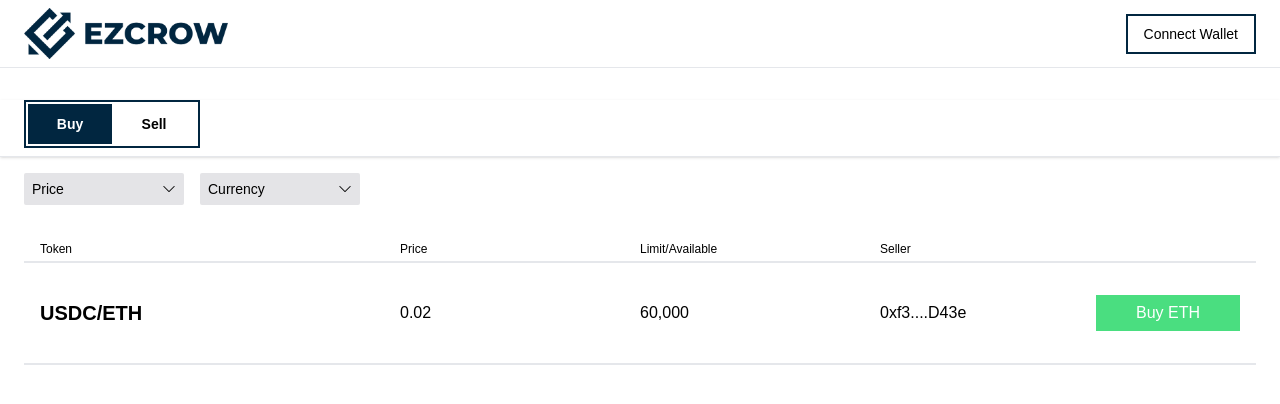
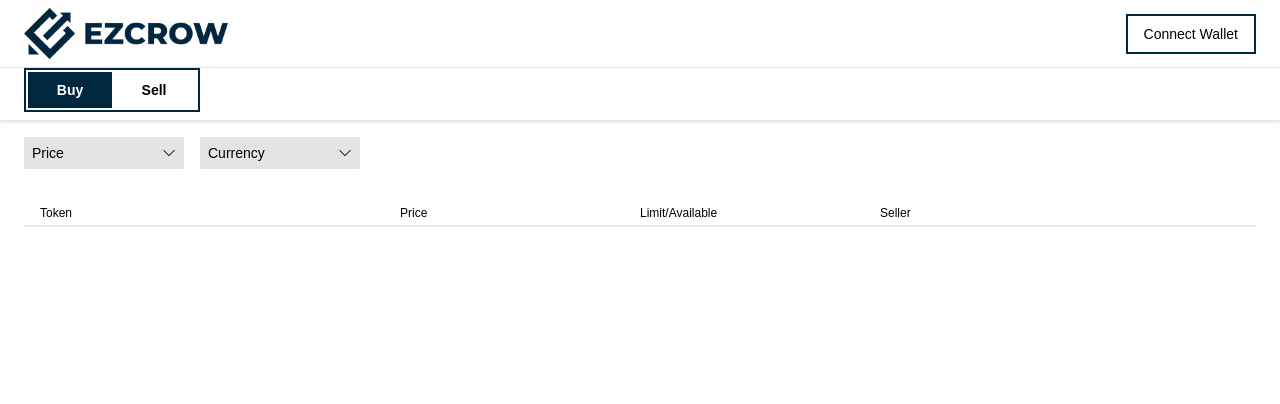
Before and after one commit to Ezcrow7/Ezcrow, a React (Create React App) app: page / in a window 1280 px wide. Shown: the top 404 px of the page. Built offline with nearby package versions, Linux system fonts and the light colour scheme; a web font is replaced by a local one; what web3 would draw is missing.

Commit message:
updated listings file to make listed tokens dynamic and to not display tokens with 0 balance

```diff
--- a/src/pages/Listings.jsx
+++ b/src/pages/Listings.jsx
@@ -1,15 +1,35 @@
-import {useState} from 'react'
+import { useEffect, useState } from 'react'
+import { getOfferedTokens } from '../appCore/web3ReadFunctions'
 import BuyListings from '../components/BuyListings'
 import SellListings from '../components/SellListings'
 import Filter from '../components/Filter'
+import { tokenPairs } from '../appCore/coreVariables'
 
 
 
 
 
 
-const Listings = () => {
+const Listings = ({ switchedNetwork }) => {
   const [tabToShow, setTabToShow] = useState("buy")
+  const [offeredTokens, setOfferedTokens] = useState([])
+
+
+  useEffect(() => {
+    if (switchedNetwork.status) {
+      getOfferedTokens().then(tokens => {
+        const updatedArray = tokens?.map((obj) => {
+          return tokenPairs?.map((tokenPair) => ({
+            ...obj,
+            ...tokenPair
+          }))
+        })
+
+        // console.log('updatedArray', updatedArray.flat());
+        setOfferedTokens(updatedArray.flat())
+      })
+    }
+  }, [switchedNetwork.status])
 
 
 
@@ -21,14 +41,14 @@ const Listings = () => {
 
   return (
     <div className="">
-      <section className="pt-8 sticky top-0 space-y-4">
+      <section className="pt-6 sticky top-0 space-y-4 bg-white">
         <div className="border-b pb-2 shadow">
           <div className="app-container">
             <div className={`grid grid-cols-12 items-center w-44 text-center p-0.5 text-sm font-semibold transition-all duration-500 border-2 ${tabToShow === 'sell' ? "border-red-400" : "border-ezcrow-950"}`}>
-              <h3 className={`col-span-6 cursor-pointer px-3 py-2.5 transition-all duration-500 ${tabToShow === 'buy' && "bg-ezcrow-950 text-white"}`}
+              <h3 className={`col-span-6 cursor-pointer px-3 py-2 transition-all duration-500 ${tabToShow === 'buy' && "bg-ezcrow-950 text-white"}`}
                 onClick={() => setTabToShow("buy")}
               >Buy</h3>
-              <h3 className={`col-span-6 cursor-pointer px-3 py-2.5 transition-all duration-500 ${tabToShow === 'sell' && "bg-red-400 text-white"}`}
+              <h3 className={`col-span-6 cursor-pointer px-3 py-2 transition-all duration-500 ${tabToShow === 'sell' && "bg-red-400 text-white"}`}
                 onClick={() => setTabToShow("sell")}
               >Sell</h3>
             </div>
@@ -59,10 +79,20 @@ const Listings = () => {
           </aside>
         </section>
 
-        { tabToShow === 'buy' ?
-          <BuyListings />
-        :
-          <SellListings />
+        {offeredTokens.map((offeredToken, index) => (
+          offeredToken?.tokensLeft / Math.pow(10, 6) > 0 &&
+          <div key={index} className="">
+            {tabToShow === 'buy' ?
+              <BuyListings
+                offeredToken={offeredToken}
+              />
+            :
+              <SellListings
+                offeredToken={offeredToken}
+              />
+            }
+          </div>
+        ))
         }
       </section>
     </div>
```
